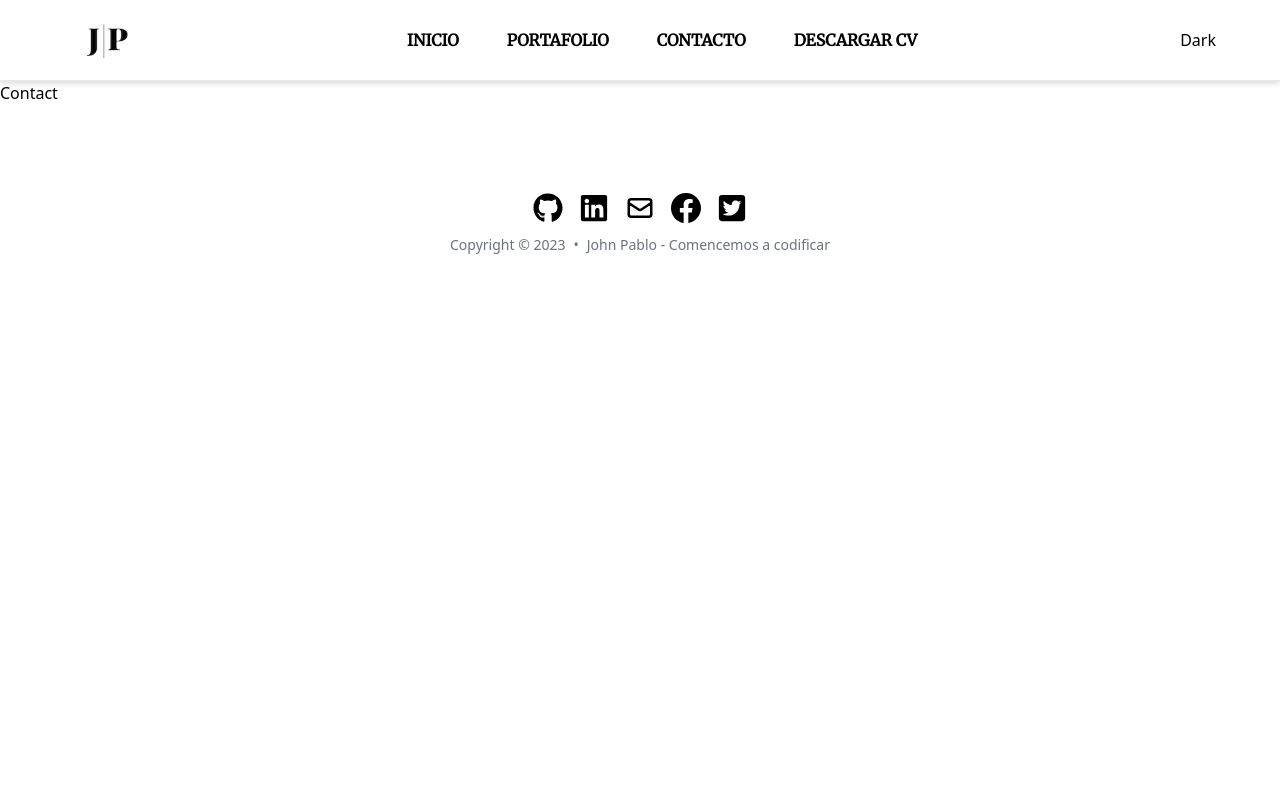
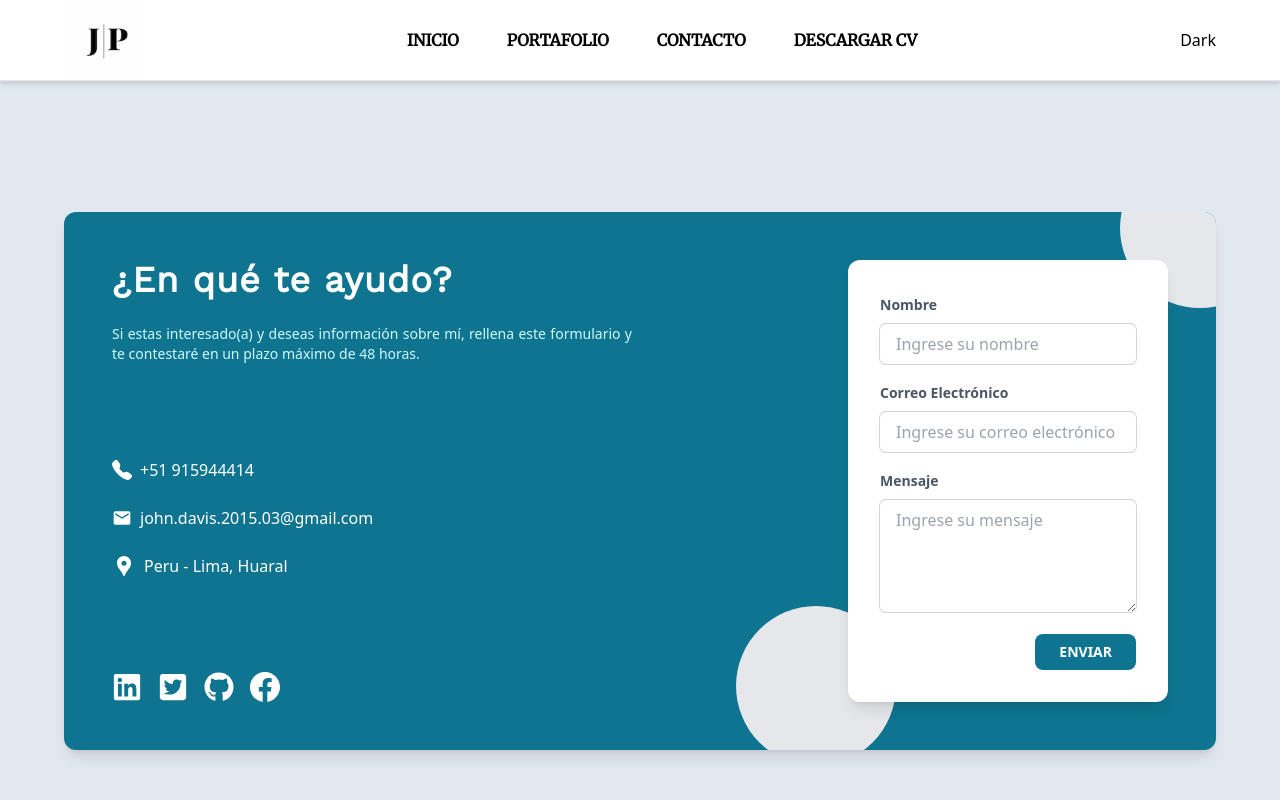
Before and after one commit to johnpablo7/portafolio-jp, a React (Vite) app: page /contacto in a window 1280 px wide. Shown: the top 800 px of the page. Built offline with nearby package versions, Linux system fonts and the light colour scheme.

Commit message:
ADD contact

```diff
--- a/package.json
+++ b/package.json
@@ -9,6 +9,7 @@
     "preview": "vite preview --host"
   },
   "dependencies": {
+    "@emailjs/browser": "^3.10.0",
     "@fontsource/merriweather": "^4.5.14",
     "@fontsource/work-sans": "^4.5.14",
     "clsx": "^1.2.1",
--- a/src/components/Contact.tsx
+++ b/src/components/Contact.tsx
@@ -1,3 +1,120 @@
+import { MdLocationPin, MdEmail } from "react-icons/md";
+import { BsFillTelephoneFill } from "react-icons/bs";
+import { FaTwitterSquare, FaLinkedin, FaGithub } from "react-icons/fa";
+import { BsFacebook } from "react-icons/bs";
+// import { BsWhatsapp } from "react-icons/bs";
+// import { useRef } from "react";
+// import emailjs from "emailjs-com";
+
 export const Contact = () => {
-  return <div>Contact</div>;
+  // const form = useRef();
+
+  // const sendEmail = (e) => {
+  //   e.preventDefault();
+
+  //   emailjs.sendForm(
+  //     "service_q9138ym",
+  //     "template_243hxaw",
+  //     form.current,
+  //     "PLS1gaSu1LSbcHICa"
+  //   );
+  //   e.target.reset();
+  // };
+
+  return (
+    <div className="flex w-full min-h-screen justify-center items-center bg-slate-200">
+      <div className="flex flex-col md:flex-row md:space-x-6 md:space-y-0 space-y-6 bg-cyan-700 w-full max-w-6xl p-8 sm:p-12 md:rounded-xl shadow-lg text-white overflow-hidden gap-x-48">
+        <div className="flex flex-col space-y-8 justify-between">
+          <div>
+            <h1 className="font-bold text-4xl tracking-wide font-worksans">
+              ¿En qué te ayudo?
+            </h1>
+            <p className="pt-6 text-cyan-100 text-sm text-justify">
+              Si estas interesado(a) y deseas información sobre mí, rellena este
+              formulario y te contestaré en un plazo máximo de 48 horas.
+            </p>
+          </div>
+
+          <div className="flex flex-col space-y-6">
+            <div className="inline-flex space-x-2 items-center">
+              <BsFillTelephoneFill className="text-xl" />
+              <span>+51 915944414</span>
+            </div>
+            <div className="inline-flex space-x-2 items-center">
+              <MdEmail className="text-xl" />
+              <span>john.davis.2015.03@gmail.com</span>
+            </div>
+            <div className="inline-flex space-x-2 items-center">
+              <MdLocationPin className="text-2xl" />
+              <span>Peru - Lima, Huaral</span>
+            </div>
+          </div>
+
+          <div className="flex space-x-4 text-lg">
+            <div>
+              <FaLinkedin className="text-3xl cursor-pointer" />
+              <a href="https://www.linkedin.com/in/john-davis-821ab7211/"></a>
+            </div>
+            <div>
+              <FaTwitterSquare className="text-3xl cursor-pointer" />
+              <a href="https://twitter.com/John_Pablo87"></a>
+            </div>
+            <div>
+              <FaGithub className="text-3xl cursor-pointer" />
+              <a href="https://github.com/johnpablo7"></a>
+            </div>
+            <div>
+              <BsFacebook className="text-3xl cursor-pointer" />
+              <a href="https://www.facebook.com/profile.php?id=100009390640332"></a>
+            </div>
+          </div>
+        </div>
+
+        <div className="relative">
+          <div className="absolute z-0 w-40 h-40 bg-gray-200 rounded-full -right-28 -top-28"></div>
+          <div className="absolute z-0 w-40 h-40 bg-gray-200 rounded-full -left-28 -bottom-16"></div>
+          <div className="relative z-10 bg-white rounded-xl shadow-lg p-8 text-gray-600 md:w-80">
+            <form action="" className="flex flex-col space-y-4">
+              <div>
+                <label htmlFor="" className="text-sm font-bold">
+                  Nombre
+                </label>
+                <input
+                  type="text"
+                  placeholder="Ingrese su nombre"
+                  className="ring-1 ring-gray-300 w-full rounded-md px-4 py-2 mt-2 outline-none focus:ring-2 focus:ring-cyan-200"
+                />
+              </div>
+
+              <div>
+                <label htmlFor="" className="text-sm font-bold">
+                  Correo Electrónico
+                </label>
+                <input
+                  type="email"
+                  placeholder="Ingrese su correo electrónico"
+                  className="ring-1 ring-gray-300 w-full rounded-md px-4 py-2 mt-2 outline-none focus:ring-2 focus:ring-cyan-200"
+                />
+              </div>
+
+              <div>
+                <label htmlFor="" className="text-sm font-bold">
+                  Mensaje
+                </label>
+                <textarea
+                  placeholder="Ingrese su mensaje"
+                  rows={4}
+                  className="ring-1 ring-gray-300 w-full rounded-md px-4 py-2 mt-2 outline-none focus:ring-2 focus:ring-cyan-200"
+                ></textarea>
+              </div>
+
+              <button className="inline-block self-end bg-cyan-700 text-white font-bold px-6 py-2 uppercase text-sm rounded-lg">
+                Enviar
+              </button>
+            </form>
+          </div>
+        </div>
+      </div>
+    </div>
+  );
 };
--- a/src/components/Home.tsx
+++ b/src/components/Home.tsx
@@ -93,7 +93,7 @@ export const Home = () => {
                 <ul className="flex items-center flex-wrap gap-2">
                   {svgfrontend.map((link) => (
                     <li key={link.id} className="group relative duration-30">
-                      <span className="absolute hidden group-hover:flex -left-0 -bottom-14 -translate-y-full px-2 py-1 bg-white rounded-lg text-center text-gray-700 dark:text-blue-200 text-sm font-bold">
+                      <span className="absolute hidden group-hover:flex -left-0 -bottom-14 -translate-y-full px-2 py-1 bg-white rounded-lg text-center text-gray-700 dark:text-blue-200 text-sm font-bold transition-colors">
                         {link.name}
                       </span>
                       <img src={link.url} alt={link.name} />
@@ -108,7 +108,7 @@ export const Home = () => {
                 <ul className="flex flex-wrap gap-2 items-center">
                   {svgbackend.map((link) => (
                     <li key={link.id} className="group relative duration-30">
-                      <span className="absolute hidden group-hover:flex -left-0 -bottom-14 -translate-y-full px-2 py-1 bg-white rounded-lg text-center text-gray-700 dark:text-blue-200 text-sm font-bold">
+                      <span className="absolute hidden group-hover:flex -left-0 -bottom-14 -translate-y-full px-2 py-1 bg-white rounded-lg text-center text-gray-700 dark:text-blue-200 text-sm font-bold transition-colors">
                         {link.name}
                       </span>
                       <img src={link.url} alt={link.name} />
--- a/src/components/Portfolio.tsx
+++ b/src/components/Portfolio.tsx
@@ -1,6 +1,5 @@
 import { RxExternalLink } from "react-icons/rx";
 import { FaRegFolder, FaGithub } from "react-icons/fa";
-// import clsx from "clsx";
 import { cards } from "../data/cards";
 
 export const Portfolio = () => {
--- a/tailwind.config.cjs
+++ b/tailwind.config.cjs
@@ -5,7 +5,7 @@ module.exports = {
     extend: {
       colors: {
         primary: "#1976d2",
-        secondary: "#374151",
+        secondary: "#0e7490",
       },
       fontFamily: {
         merriweather: ["Merriweather", "serif"],
```
Also changed, not shown: 1 other file (tests, documents, lock files or other folders).
